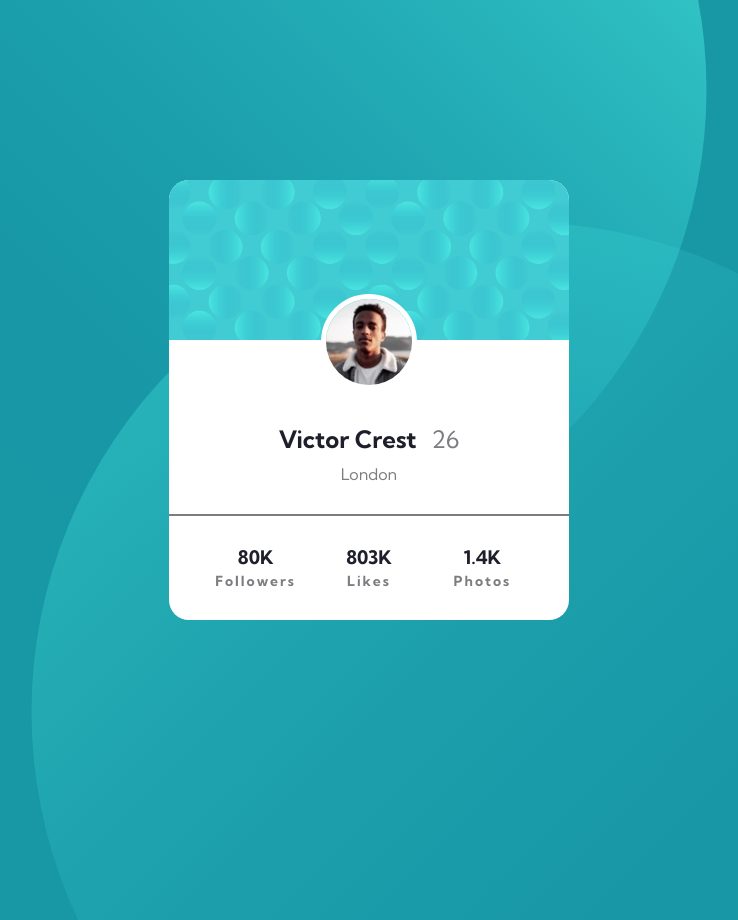
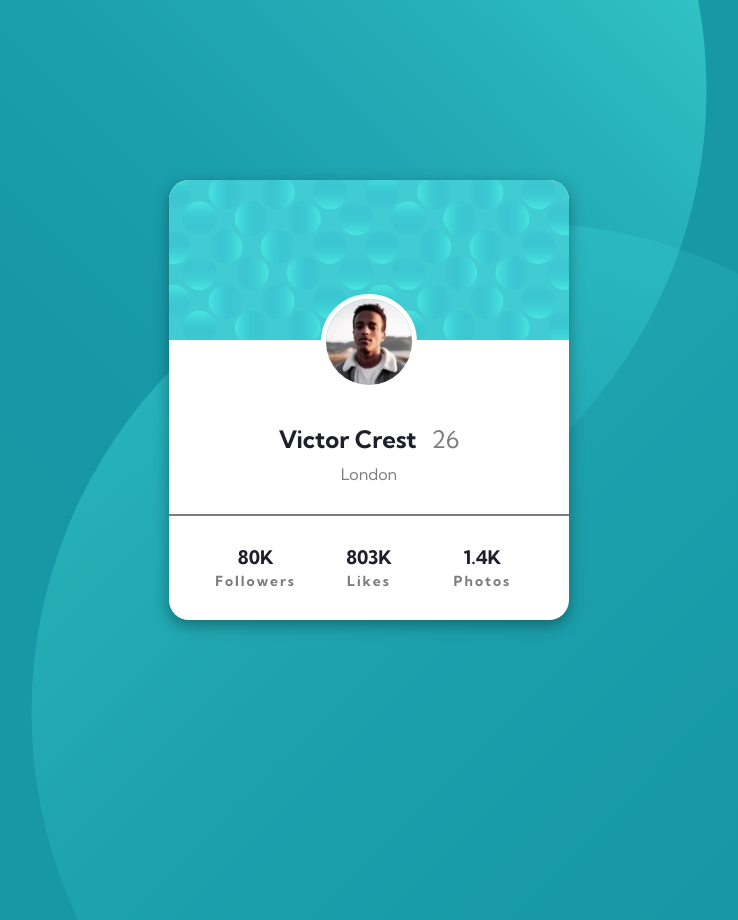
Before and after one commit to sparklaunch/Profile-Card-Component, a Next.js app: page / in a window 1280 px wide. Shown: the top 920 px of the page, without its empty margins (271-1009 px from the left). Built offline with nearby package versions, Linux system fonts and the light colour scheme.

Commit message:
feat: 카드 섹션에 그림자 스타일 추가

```diff
--- a/src/app/Home.module.css
+++ b/src/app/Home.module.css
@@ -24,6 +24,7 @@
 	width: 400px;
 	overflow: hidden;
 	background-color: white;
+	box-shadow: rgba(0, 0, 0, 0.35) 0px 5px 15px;
 }
 
 .backgroundPattern {
```
